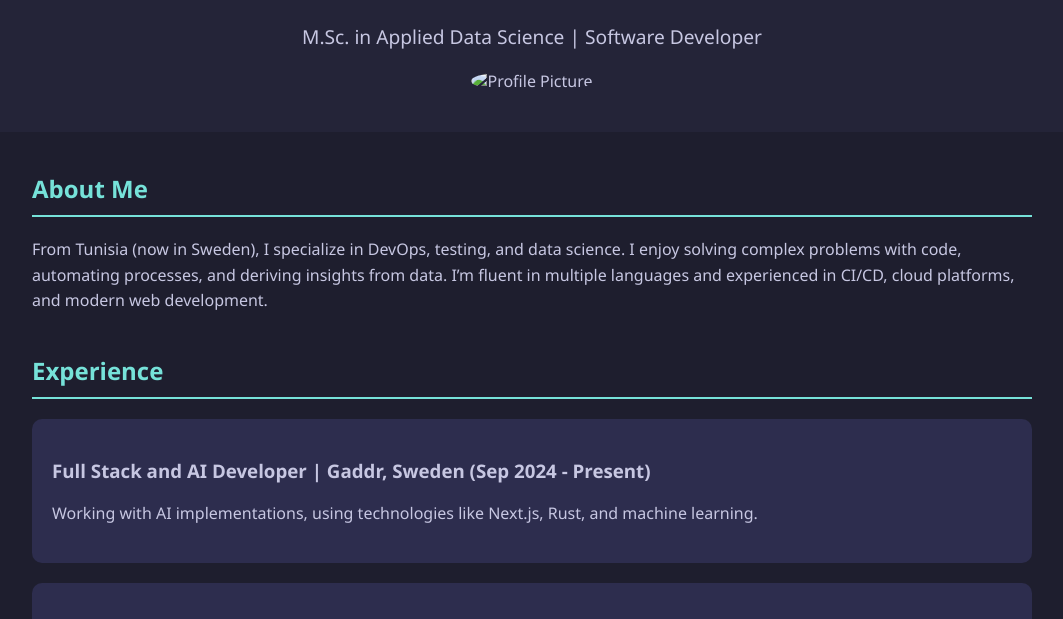
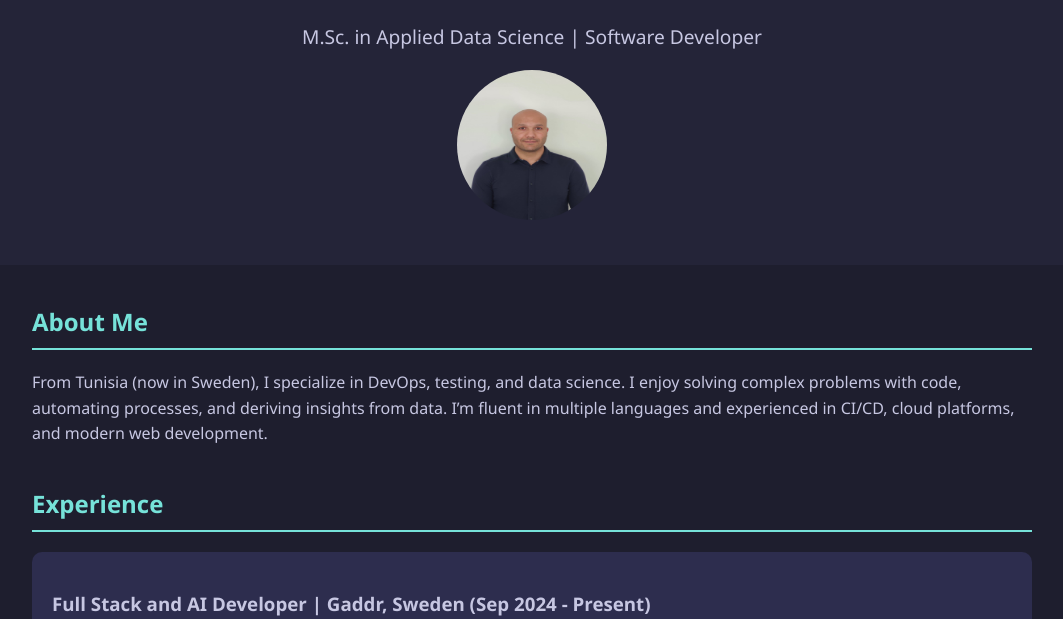
Before and after one commit to hakim733/Abdel-Hakim, a plain HTML site: page Abdel-Hakim.html in a window 1280 px wide. Shown: the part 126-745 px from the top of the page, without its empty margins (108-1171 px from the left). Drawn offline with Linux system fonts and the light colour scheme.

Commit message:
Update Abdel-Hakim.html

```diff
--- a/Abdel-Hakim.html
+++ b/Abdel-Hakim.html
@@ -97,7 +97,7 @@
     <div class="header">
         <h1>Abdelhakim Mraihi</h1>
         <p>M.Sc. in Applied Data Science | Software Developer</p>
-        <img src="276100661_4912739555475504_7693007370364587482_n.jpg" alt="Profile Picture" class="profile-pic">
+        <img src="275907439_649608636107853_9164881483670921265_n.jpg" alt="Profile Picture" class="profile-pic">
     </div>
 
     <div class="container">
```
